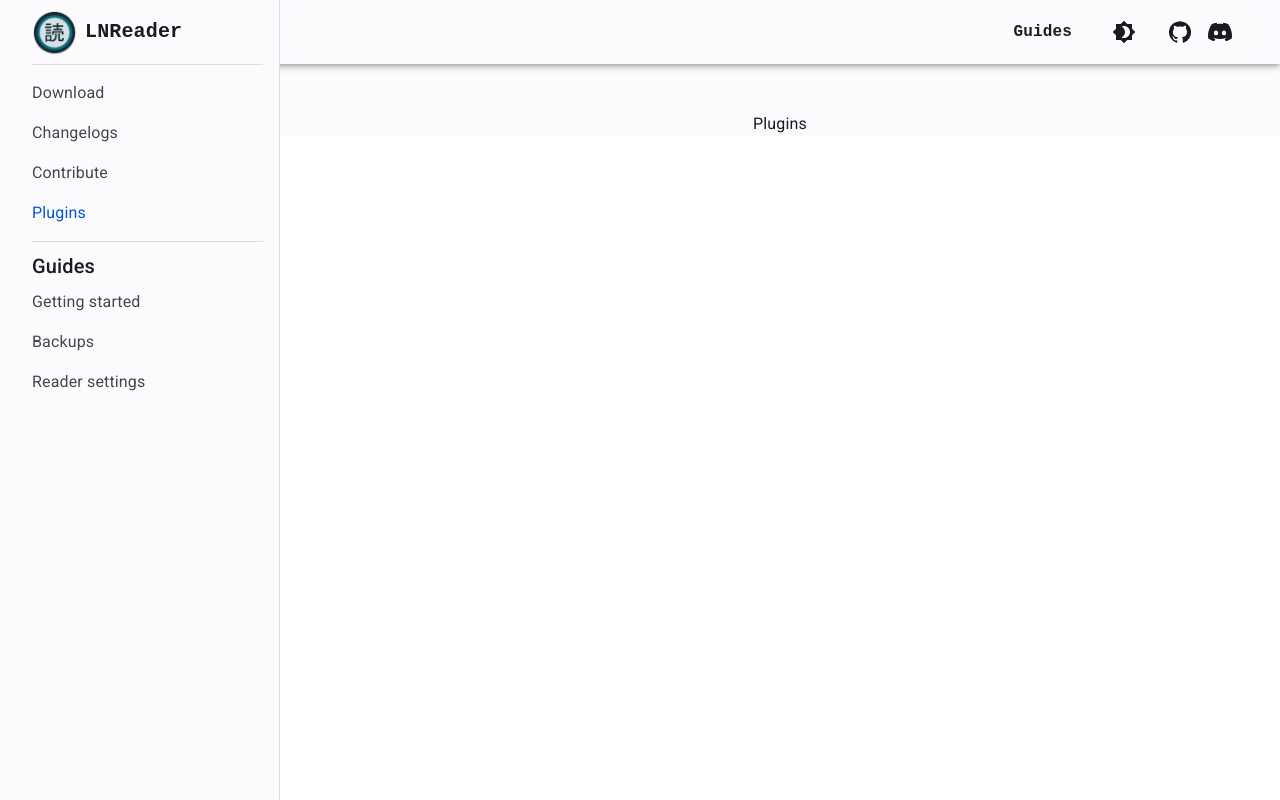
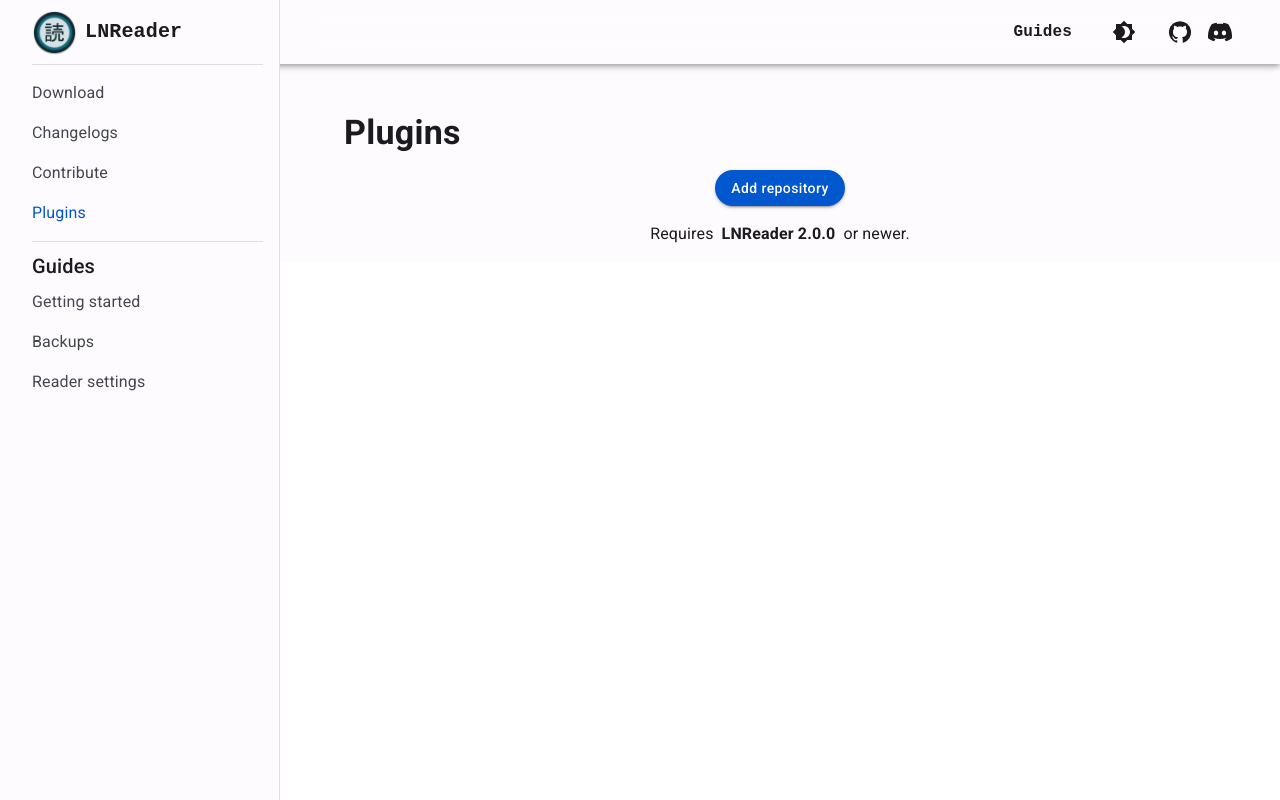
Before and after one commit to LNReader/LNReader.github.io, a React (Vite) app: page /plugins in a window 1280 px wide. Built offline with nearby package versions, Linux system fonts and the light colour scheme.

Commit message:
add repo button

```diff
--- a/src/routes/plugins/index.tsx
+++ b/src/routes/plugins/index.tsx
@@ -1,10 +1,44 @@
 import Layout from "@components/Layout";
-import { Typography } from "@mui/material";
+import { useTheme } from "@hooks/useTheme";
+import { Box, Button, Typography } from "@mui/material";
+
+const lnreaderPluginsRepo =
+  "https://raw.githubusercontent.com/LNReader/lnreader-plugins/plugins/v3.0.0/.dist/plugins.min.json";
 
 export default function Plugins() {
+  const theme = useTheme();
   return (
     <Layout>
-      <Typography>Plugins</Typography>
+      <Box sx={{ textAlign: "left", px: { xs: 2, sm: 8 } }}>
+        <Typography variant="h4" sx={{ fontWeight: "600" }}>
+          Plugins
+        </Typography>
+        <Box sx={{ my: 2, textAlign: "center" }}>
+          <Button
+            variant="contained"
+            sx={{
+              borderRadius: 12,
+              background: theme.primary,
+              color: theme.onPrimary,
+              textTransform: "none",
+            }}
+            href={
+              "lnreader://repo/add?url=" +
+              encodeURIComponent(lnreaderPluginsRepo)
+            }
+          >
+            Add repository
+          </Button>
+          <Box sx={{ display: "flex", justifyContent: "center", mt: 2 }}>
+            <Typography>Requires </Typography>
+            <Typography sx={{ fontWeight: "600", mx: 1 }}>
+              {" "}
+              LNReader 2.0.0
+            </Typography>
+            <Typography>or newer.</Typography>
+          </Box>
+        </Box>
+      </Box>
     </Layout>
   );
 }
```
